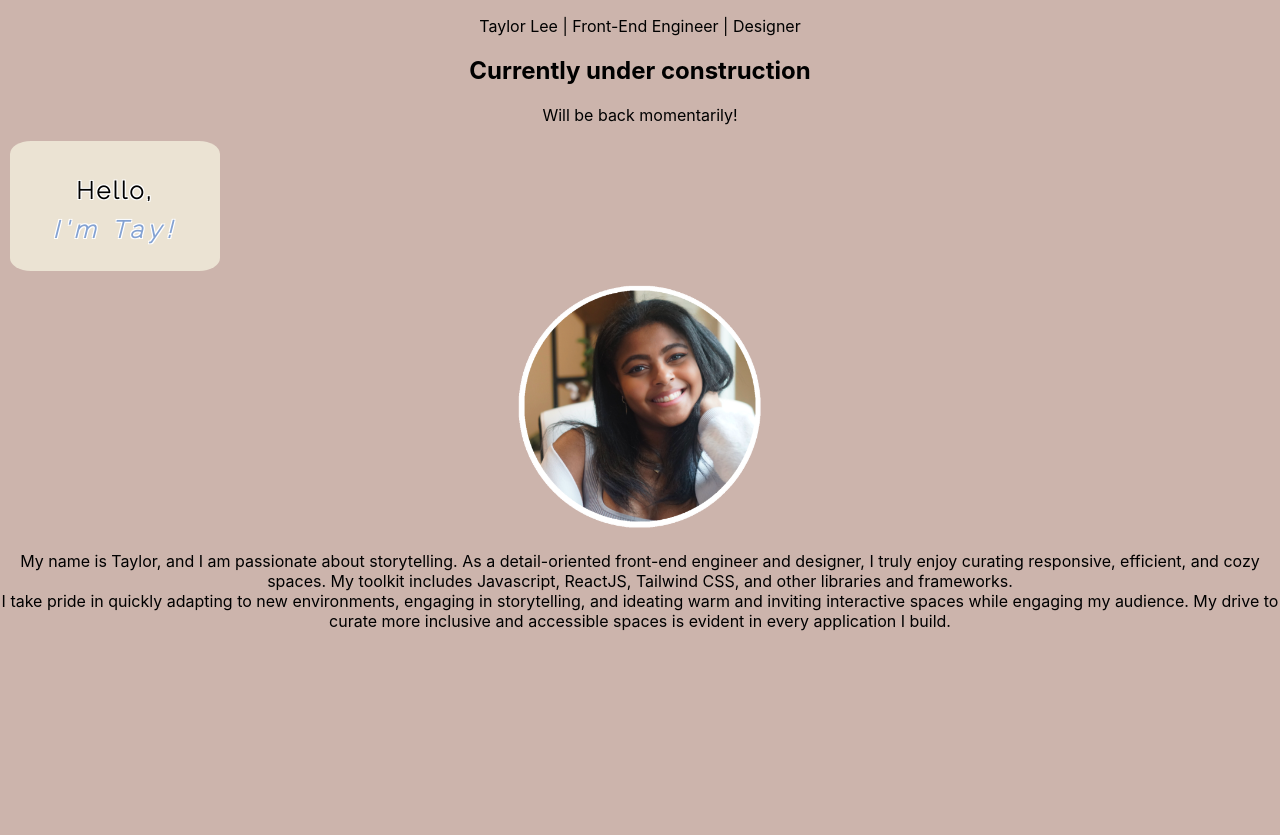
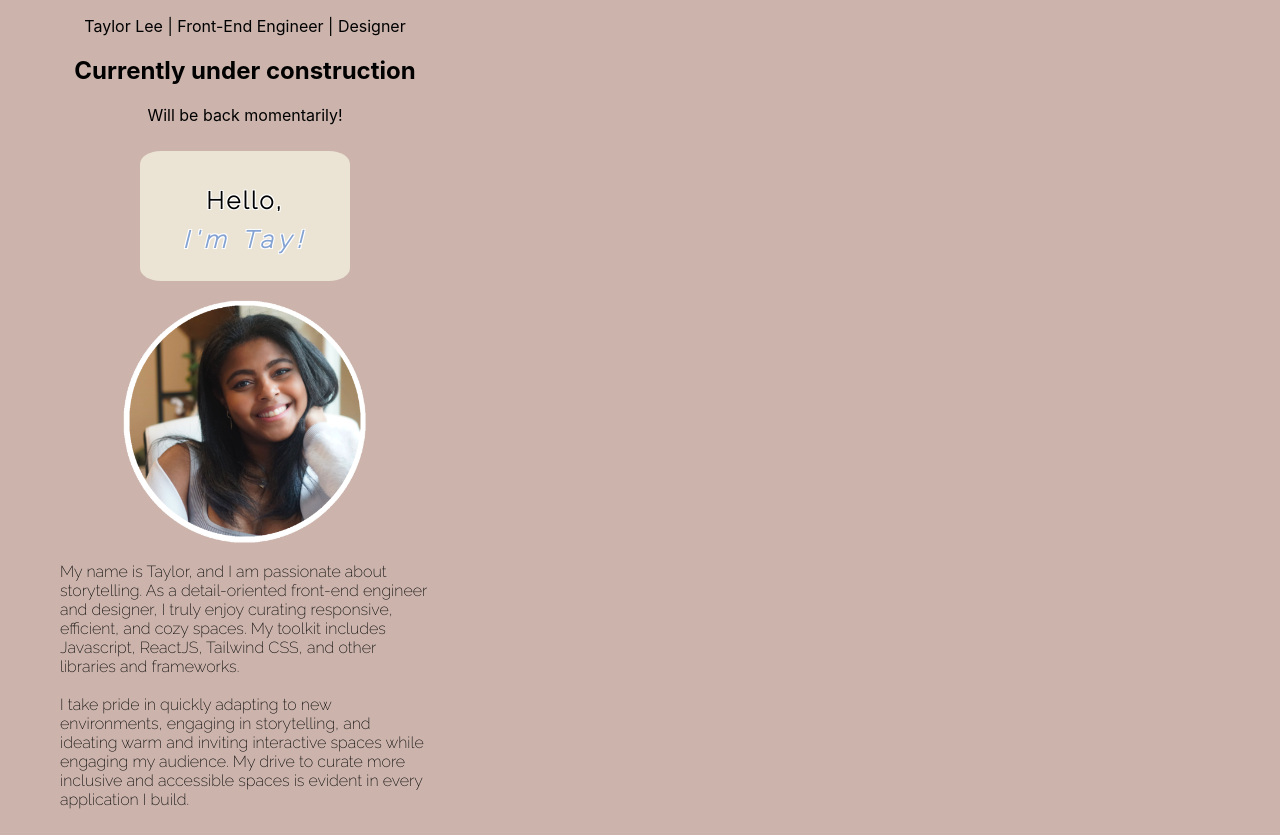
Before and after one commit to chamomiletay/chamomiletay, a React (Create React App) app: page / in a window 1280 px wide. Before the commit the page ends 800 px from the top, so only its background shows below. Built offline with nearby package versions, Linux system fonts and the light colour scheme; a web font is replaced by a local one.

Commit message:
updated intro component styling

```diff
--- a/src/App.js
+++ b/src/App.js
@@ -15,7 +15,7 @@ function App() {
 
     {/* Display 'About' component below */}
       <Intro/>
-      <About />
+      {/* <About /> */}
 
     </div>
   );
--- a/src/components/Intro.css
+++ b/src/components/Intro.css
@@ -1,14 +1,30 @@
 body {
     background-color: #ccb4ac;
+    display: grid;
+    grid-template-columns: repeat(5, 1fr);
+    gap: 10px;
+    grid-auto-rows: 100px;
+    grid-template-areas:
+    " a a a a a "
+    " b b c c c "
+    " b b c c c "
+    " b b c c c "
+    " a a a a a ";
 }
 
-.profile-pic{
+
+#profile-pic{
     width: 250px;
     height: 250px;
+    margin: 0 60px;
+    display: block;
 }
 
 .about-container{
+    grid-area: b;
     font-family: 'Raleway', sans-serif;
+    padding: 10px;
+    margin: 0 50px;
 }
 
 .hello{
@@ -32,11 +48,18 @@ body {
     1px 1px 0 #fff;
 }
 
-.speech-bubble{
+#speech-bubble{
     background-color: #ebe3d3;
-    margin: 10px;
+    margin-left: 80px;
+    margin-bottom: 15px;
     padding: 5px;
     width: 200px;
     height: 120px;
     border-radius: 10%;
 }
+
+#description{
+    grid-area: c;
+    text-align: left;
+    justify-self: center;
+}
--- a/src/components/Intro.js
+++ b/src/components/Intro.js
@@ -6,7 +6,7 @@ const Intro = () => {
     return(
         <div className='about-container'>
 
-            <div className='speech-bubble'>
+            <div id='speech-bubble'>
 
                 <h2><span className='hello'>Hello,</span>
                     <br></br>
@@ -15,8 +15,21 @@ const Intro = () => {
 
             </div>
 
+            <img id='profile-pic' src={tayIcon} alt='profile'></img>
 
-            <img className='profile-pic' src={tayIcon} alt='profile'></img>
+
+            <div id='description'>
+
+                <p id='description'>
+                My name is Taylor, and I am passionate about storytelling. As a detail-oriented front-end engineer and designer, I truly enjoy curating responsive, efficient, and cozy spaces. My toolkit includes Javascript, ReactJS, Tailwind CSS, and other libraries and frameworks.
+
+                <br/>
+                <br/>
+
+                I take pride in quickly adapting to new environments, engaging in storytelling, and ideating warm and inviting interactive spaces while engaging my audience. My drive to curate more inclusive and accessible spaces is evident in every application I build.
+                </p>
+
+            </div>
 
         </div>
 
```
